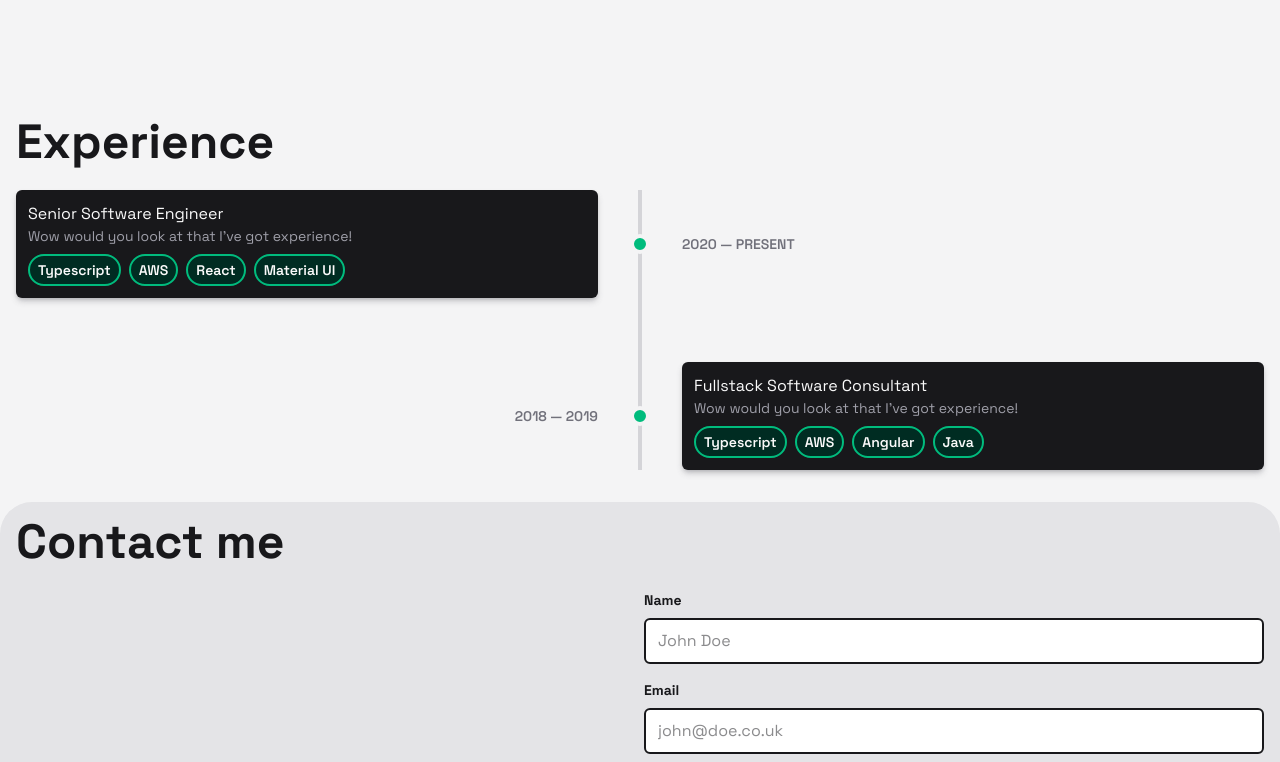
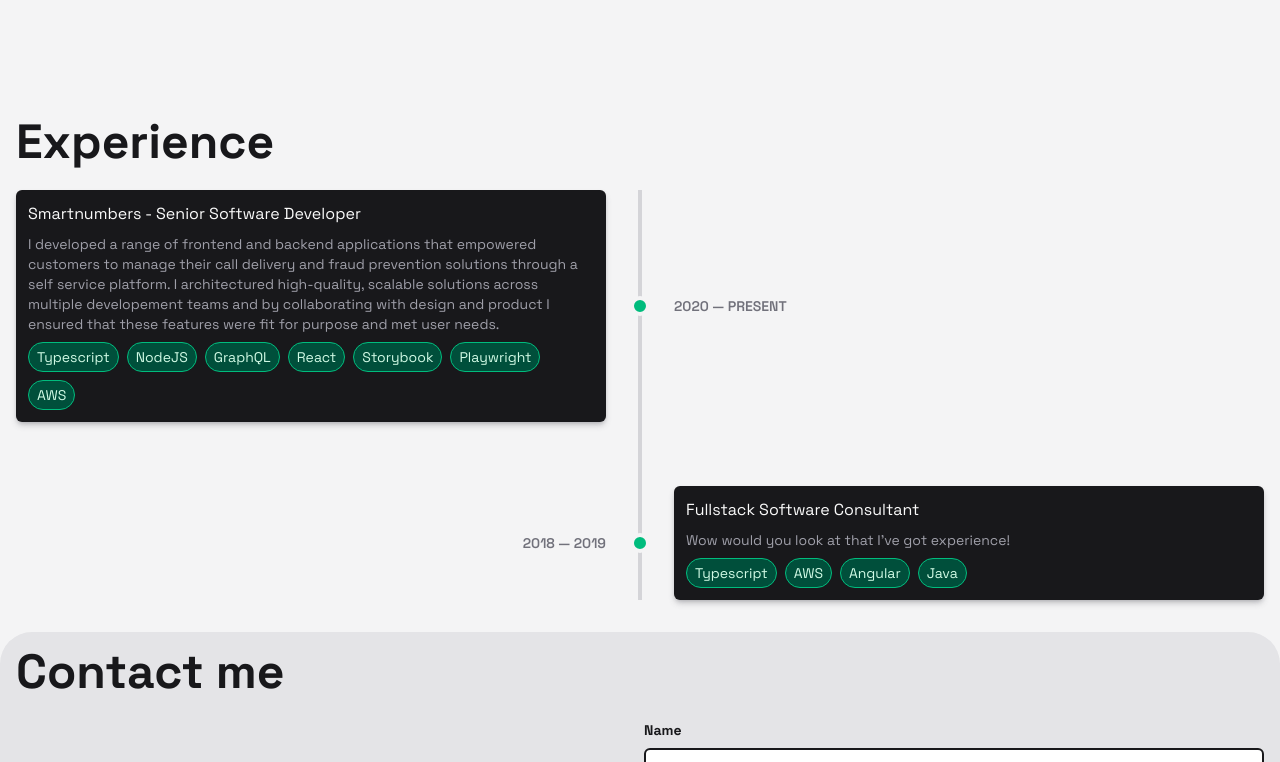
Before and after one commit to scottjoe1996/portfolio, a Next.js app: page / in a window 1280 px wide. Shown: the part 1234-1996 px from the top of the page. Built offline with nearby package versions, Linux system fonts and the light colour scheme; no server answers.

Commit message:
added experience for smartnumbers and refactored spacing and coloring

```diff
--- a/components/sections/experience/experience-card.tsx
+++ b/components/sections/experience/experience-card.tsx
@@ -20,13 +20,13 @@ const ExperienceCard: React.FC<ExperienceCardProps> = ({
         {createDurationText(duration)}
       </span>
       <div>
-        <p>{role}</p>
+        <p className="mb-2">{role}</p>
         <p className="mb-2 text-sm text-zinc-400">{description}</p>
-        <div className="flex gap-2">
+        <div className="flex flex-wrap gap-2">
           {skillsGained.map((skill) => (
             <div
               key={skill}
-              className="border-primary rounded-2xl border-2 bg-emerald-950 px-2 py-1 text-sm font-semibold text-nowrap"
+              className="border-primary rounded-2xl border-1 bg-emerald-900 px-2 py-1 text-sm text-nowrap text-emerald-100"
             >
               {skill}
             </div>
--- a/components/sections/experience/experience-section.tsx
+++ b/components/sections/experience/experience-section.tsx
@@ -5,9 +5,18 @@ import { createDurationText } from "./duration";
 
 const EXPERIENCE_CARD_PROPS: ExperienceCardProps[] = [
   {
-    role: "Senior Software Engineer",
-    description: "Wow would you look at that I've got experience!",
-    skillsGained: ["Typescript", "AWS", "React", "Material UI"],
+    role: "Smartnumbers - Senior Software Developer",
+    description:
+      "I developed a range of frontend and backend applications that empowered customers to manage their call delivery and fraud prevention solutions through a self service platform. I architectured high-quality, scalable solutions across multiple developement teams and by collaborating with design and product I ensured that these features were fit for purpose and met user needs.",
+    skillsGained: [
+      "Typescript",
+      "NodeJS",
+      "GraphQL",
+      "React",
+      "Storybook",
+      "Playwright",
+      "AWS",
+    ],
     duration: { startYear: 2020 },
   },
   {
@@ -29,7 +38,7 @@ const ExperienceSection: React.FC = () => {
           return (
             <li
               key={props.role}
-              className={`flex ${isLeftSide ? "flex-row" : "flex-row-reverse"} z-1 items-center gap-8`}
+              className={`flex ${isLeftSide ? "flex-row" : "flex-row-reverse"} z-1 items-center gap-6`}
             >
               <div className="flex-1">
                 <ExperienceCard {...props} />
```
